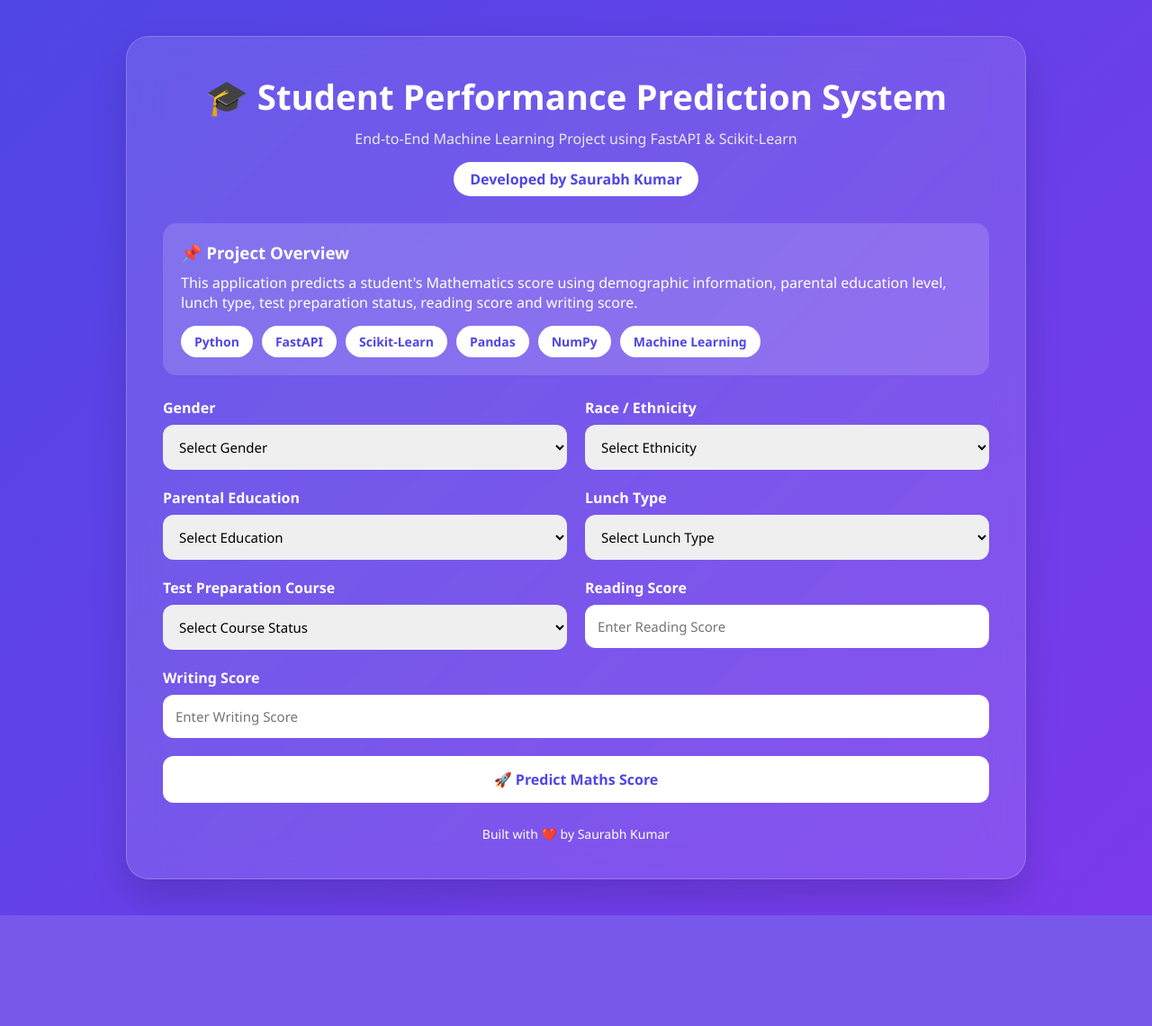
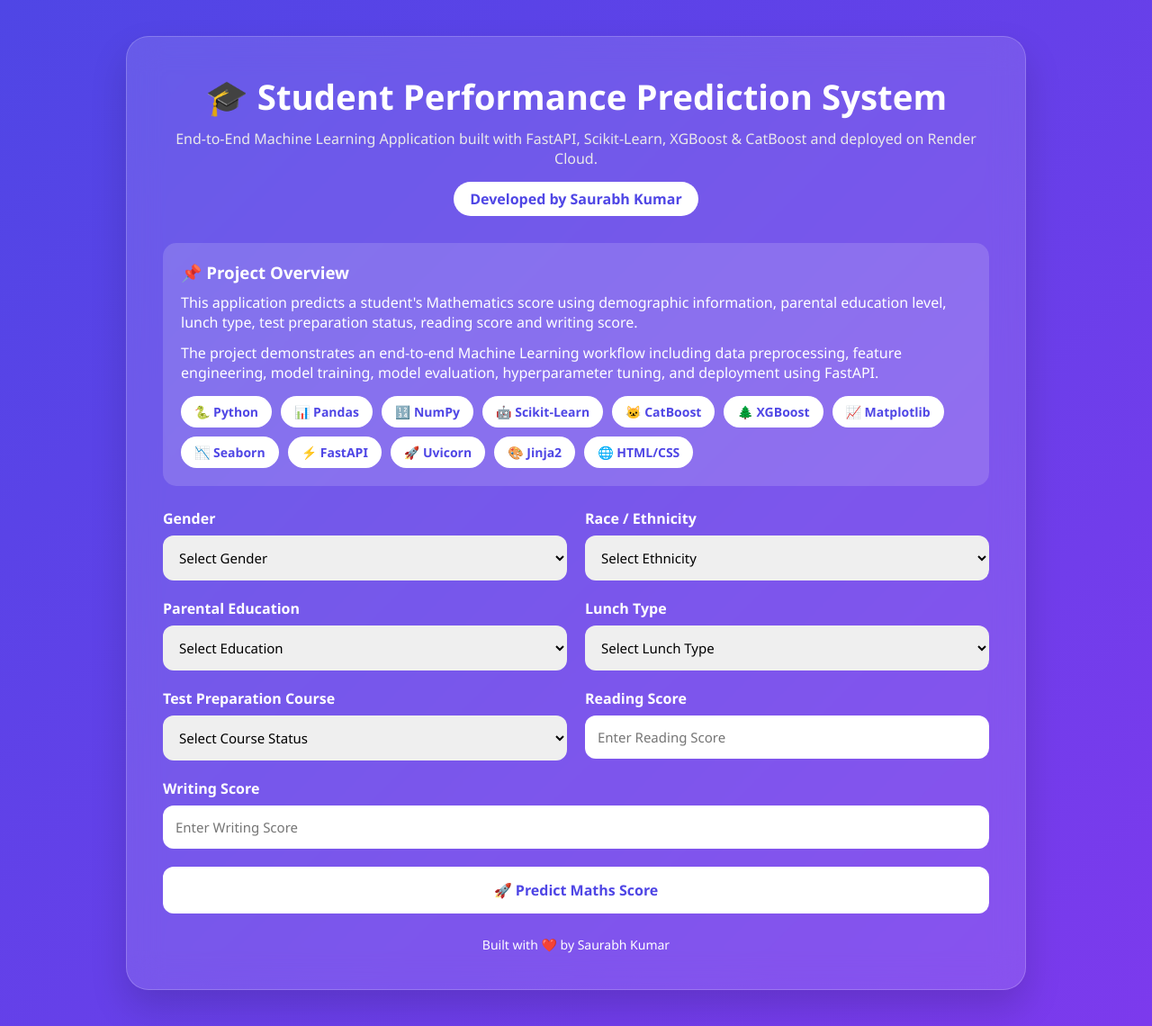
Before and after one commit to saurabhslab/machine-learning-project, a FastAPI app: page /predictdata in a window 1280 px wide. Shown: the whole page at 90% size. Before the commit the page ends 1017 px from the top, so only its background shows below. Run offline with FastAPI, Linux system fonts and the light colour scheme.

Commit message:
changed ui & fix fastapi issues

```diff
--- a/app.py
+++ b/app.py
@@ -5,8 +5,8 @@ import uvicorn
 
 from src.pipeline.predict_pipeline import CustomData, PredictPipeline
 
-app = FastAPI()
-
+application = FastAPI()
+app = application
 # Templates folder
 templates = Jinja2Templates(directory="templates")
 
--- a/templates/home.html
+++ b/templates/home.html
@@ -188,7 +188,8 @@ button:hover{
 
 <div class="header">
     <h1>🎓 Student Performance Prediction System</h1>
-    <p>End-to-End Machine Learning Project using FastAPI & Scikit-Learn</p>
+    <p>End-to-End Machine Learning Application built with FastAPI,
+Scikit-Learn, XGBoost & CatBoost and deployed on Render Cloud.</p>
 
     <div class="author">
         Developed by Saurabh Kumar
@@ -196,6 +197,7 @@ button:hover{
 </div>
 
 <div class="info-box">
+
     <h3>📌 Project Overview</h3>
 
     <p>
@@ -205,14 +207,35 @@ button:hover{
         reading score and writing score.
     </p>
 
+    <p style="margin-top:12px;">
+        The project demonstrates an end-to-end Machine Learning workflow
+        including data preprocessing, feature engineering, model training,
+        model evaluation, hyperparameter tuning, and deployment using
+        FastAPI.
+    </p>
+
     <div class="tech-stack">
-        <span class="badge">Python</span>
-        <span class="badge">FastAPI</span>
-        <span class="badge">Scikit-Learn</span>
-        <span class="badge">Pandas</span>
-        <span class="badge">NumPy</span>
-        <span class="badge">Machine Learning</span>
+
+        <span class="badge">🐍 Python</span>
+
+        <span class="badge">📊 Pandas</span>
+        <span class="badge">🔢 NumPy</span>
+
+        <span class="badge">🤖 Scikit-Learn</span>
+        <span class="badge">🐱 CatBoost</span>
+        <span class="badge">🌲 XGBoost</span>
+
+        <span class="badge">📈 Matplotlib</span>
+        <span class="badge">📉 Seaborn</span>
+
+        <span class="badge">⚡ FastAPI</span>
+        <span class="badge">🚀 Uvicorn</span>
+
+        <span class="badge">🎨 Jinja2</span>
+        <span class="badge">🌐 HTML/CSS</span>
+
     </div>
+
 </div>
 
 <form action="/predictdata" method="post">
```
